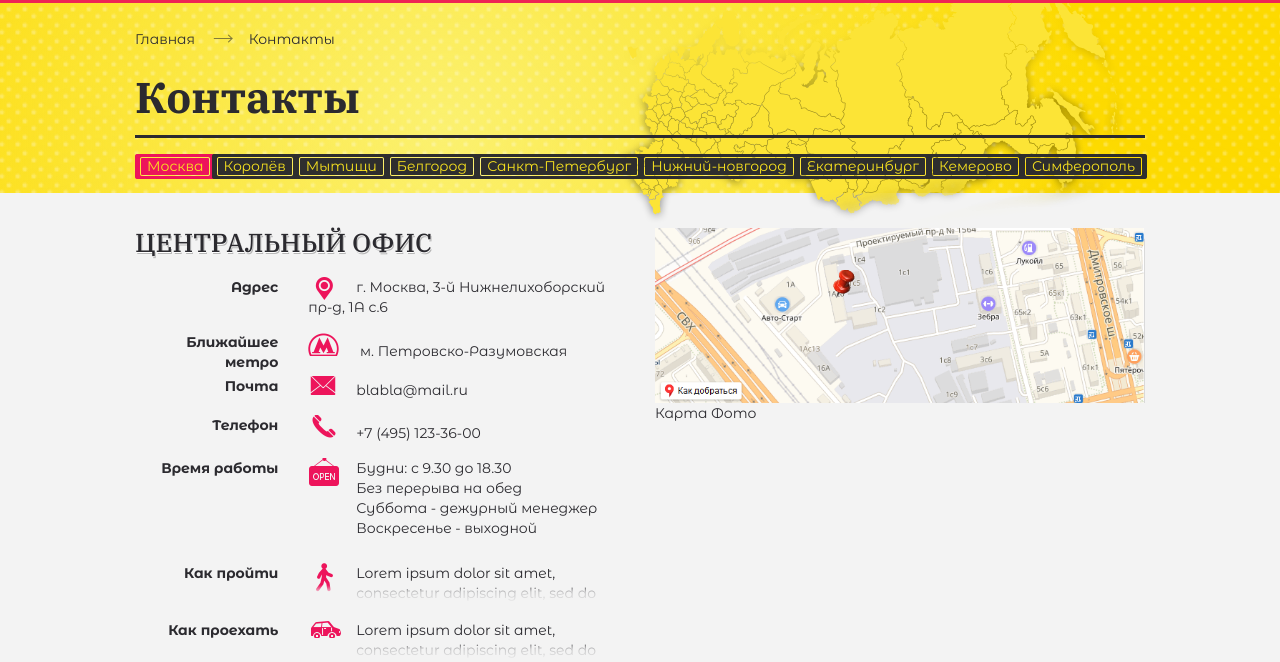
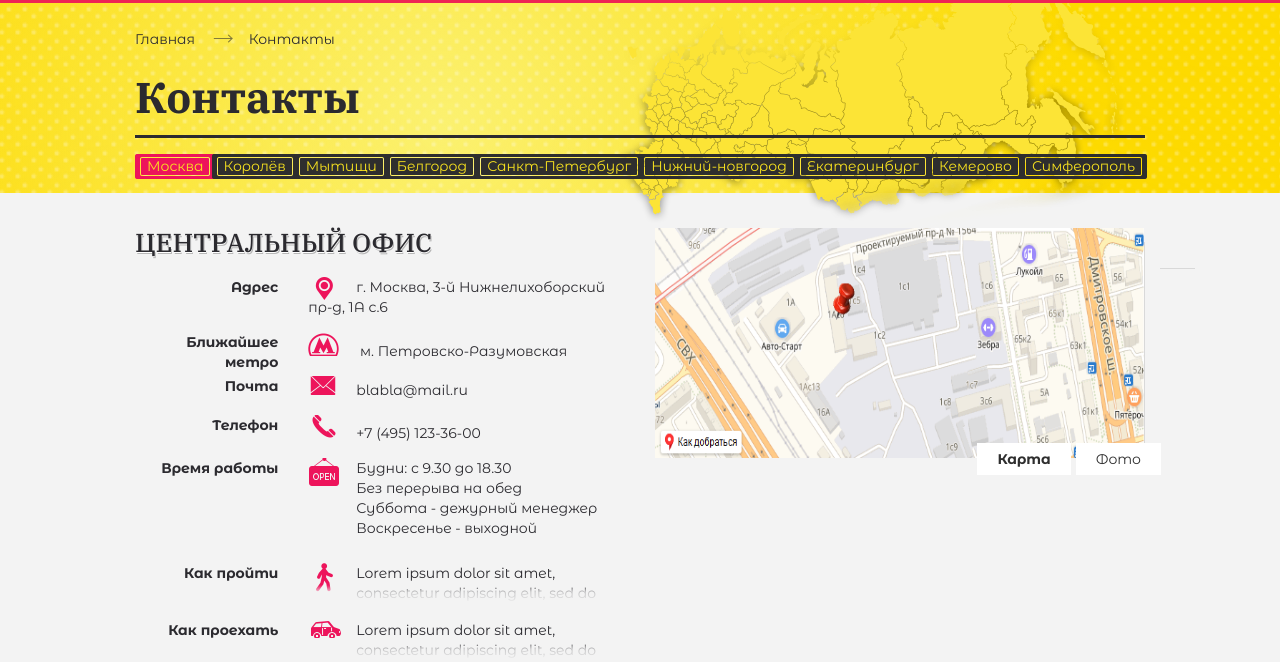
Before and after one commit to olechnaya/markerovka-website-template, a PHP site: page /contacts.html in a window 1280 px wide. Shown: the part 378-1040 px from the top of the page. Run offline with PHP 8.4, Linux system fonts and the light colour scheme.

Commit message:
switch between map and siema carousel

```diff
--- a/contacts.html
+++ b/contacts.html
@@ -395,8 +395,23 @@ font-family: 'IBM Plex Serif', serif;
                     </div>
                   </div>
                   <div class="col-md-6">
-                    <img src="images/contacts-map-placeholder-1.png" alt="Центральный офис" class="placeholder-map">
-                    Карта Фото
+                  <div class=" office-route">
+                    <div id="mainOfficeMap">
+                      <img src="images/contacts-map-placeholder-1.png" alt="Центральный офис" class="placeholder-map">
+                    </div>
+                    <div id="mainOfficerouteSiemaSlider">
+                      <div class="siema">
+                        <img src="images/contacts-office-placeholder-1.png" alt="Офис нагорная">
+                        <img src="images/contacts-office-placeholder-1.png" alt="Офис нагорная">
+                        <img src="images/contacts-office-placeholder-1.png" alt="Офис нагорная">
+                      </div>
+</div>
+                      <ul class="switches">
+                        <li><a href="#mainOfficeMap" class="active">Карта</a></li>
+                        <li><a href="#mainOfficerouteSiemaSlider">Фото</a></li>
+
+
+
                   </div>
                 </div>
                 <div class="row min-marg">
@@ -444,6 +459,8 @@ font-family: 'IBM Plex Serif', serif;
                   </div>
                   <div class="col-md-6">
                     <img src="images/contacts-map-placeholder-2.png" alt="Офис нагорная">
+
+                    </div>
                   </div>
                 </div>
               </div>
@@ -704,6 +721,7 @@ font-family: 'IBM Plex Serif', serif;
   <script src="js/bootstrap.min.js"></script>
   <script src="js/tooltipster.bundle.min.js"></script>
   <script src="js/material-scrolltop.js"></script>
+<script src="js/siema.min.js"></script>
   <script src="js/theme-script.js"></script>
   <script>
     $('#citiesTab a').on('click', function(e) {
@@ -715,6 +733,36 @@ font-family: 'IBM Plex Serif', serif;
       //$(this).css('height', 'auto')
       $(this).toggleClass( "collapsed" )
     })
+    $('.switches a').on('click', function(e) {
+      e.preventDefault();
+        var targetDiv =  $(this).attr('href');
+
+      if($(this).hasClass('active')) return;
+
+      $('.switches a').removeClass('active');
+
+    $('.office-route').children('div').css({'zIndex': 0, opacity: 0})
+    $(targetDiv).css({'zIndex': 1, opacity: 1})
+      $(this).addClass('active');
+    })
+
+    const sae_sliderSiema = new Siema({
+      selector: '#mainOfficerouteSiemaSlider .siema',
+      duration: 200,
+      easing: 'ease-out',
+      perPage: 1,
+      startIndex: 0,
+      draggable: true,
+      multipleDrag: true,
+      threshold: 20,
+      loop: true,
+      rtl: false,
+      onInit: () => {},
+      onChange: () => {},
+    });
+    $('#routeSiemaSlider').on('click', '.prev', () => sae_sliderSiema.prev());
+    $('#routeSiemaSlider').on('click', '.next', () => sae_sliderSiema.next());
+
   </script>
   <!-- <script src="js/item.js"></script> -->
 </body>
--- a/css/contacts.css
+++ b/css/contacts.css
@@ -144,13 +144,14 @@ hgroup {
 .expandable {
   cursor: pointer;
   overflow: hidden;
-  transition:max-height 0.3s ease-out;
-  height:auto;
-  max-height:600px;
-      padding-bottom: 4px;
+  transition: max-height 0.3s ease-out;
+  height: auto;
+  max-height: 600px;
+  padding-bottom: 4px;
 }
+
 .expandable.collapsed {
-  max-height:3em;
+  max-height: 3em;
 }
 
 .expandable:after {
@@ -168,8 +169,9 @@ hgroup {
   margin: 40px 0 45px;
 }
 
-.placeholder-map {
+.office-route img {
   width: 100%;
+  height: 230px;
 }
 
 #citiesTabPane .icon {
@@ -339,10 +341,53 @@ hgroup {
 
 .col-5 {
   right: 83px;
-top: 200px;
+  top: 200px;
 }
 
 .col-5 .circle {
   left: -174px;
   bottom: -30px;
-  }
+}
+
+.office-route {
+  position: relative;
+  height: 230px;
+}
+
+.office-route>div {
+  position: absolute;
+  width: 100%;
+}
+
+#mainOfficeMap {
+  z-index: 1;
+}
+
+#mainOfficerouteSiemaSlider {
+  z-index: 0;
+  opacity: 0;
+}
+
+.switches {
+  z-index: 1;
+  position: absolute;
+  bottom: -27px;
+  right: -21px;
+  list-style: none;
+}
+.switches li {
+  float: left;
+}
+
+.switches li a {
+  display: block;
+  background: #fff;
+  padding: 6px 20px;
+  color: #2e2e2e;
+}
+.switches li a:first-child {
+  margin-right: 5px;
+}
+.switches li a.active {
+  font-weight: 700;
+}
```
